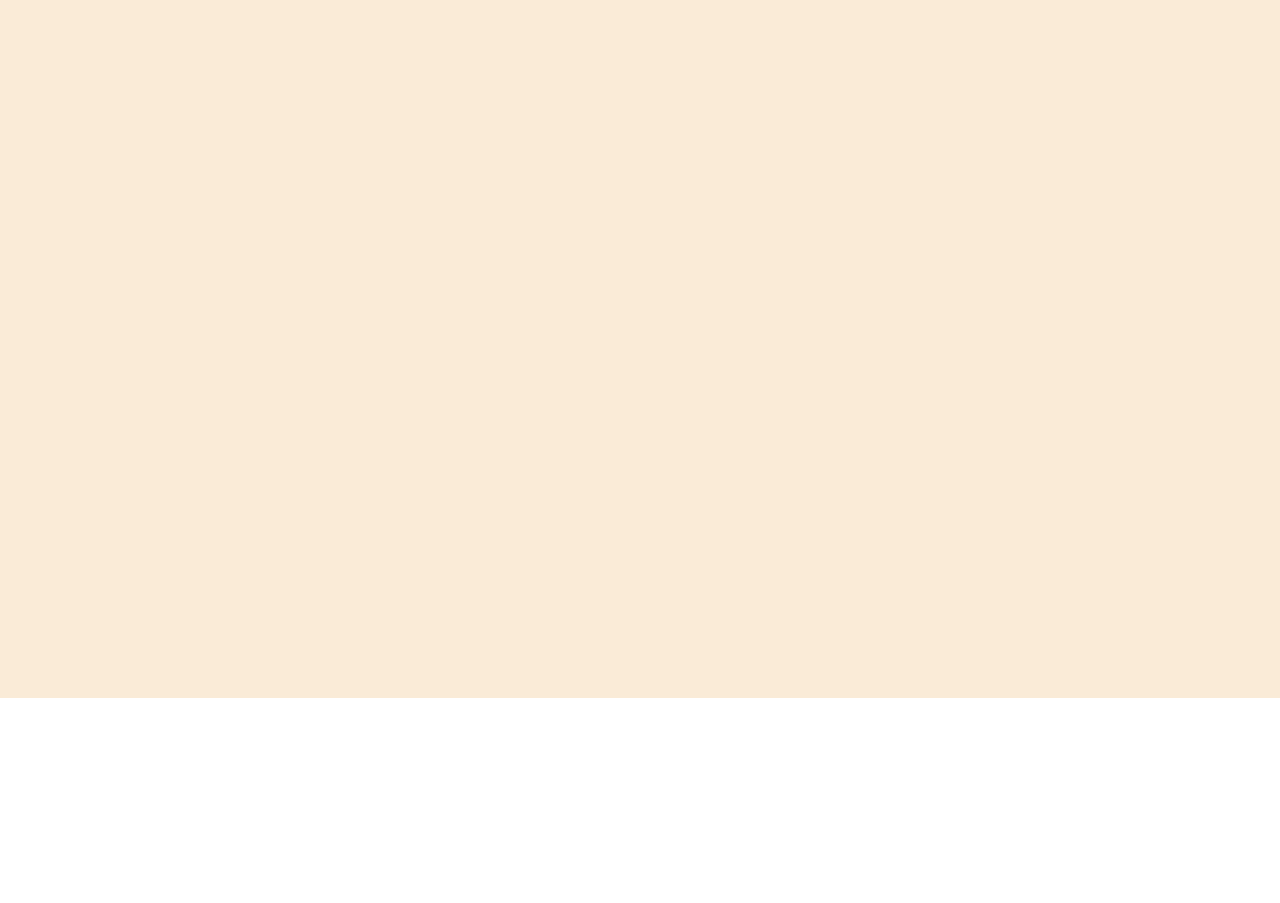
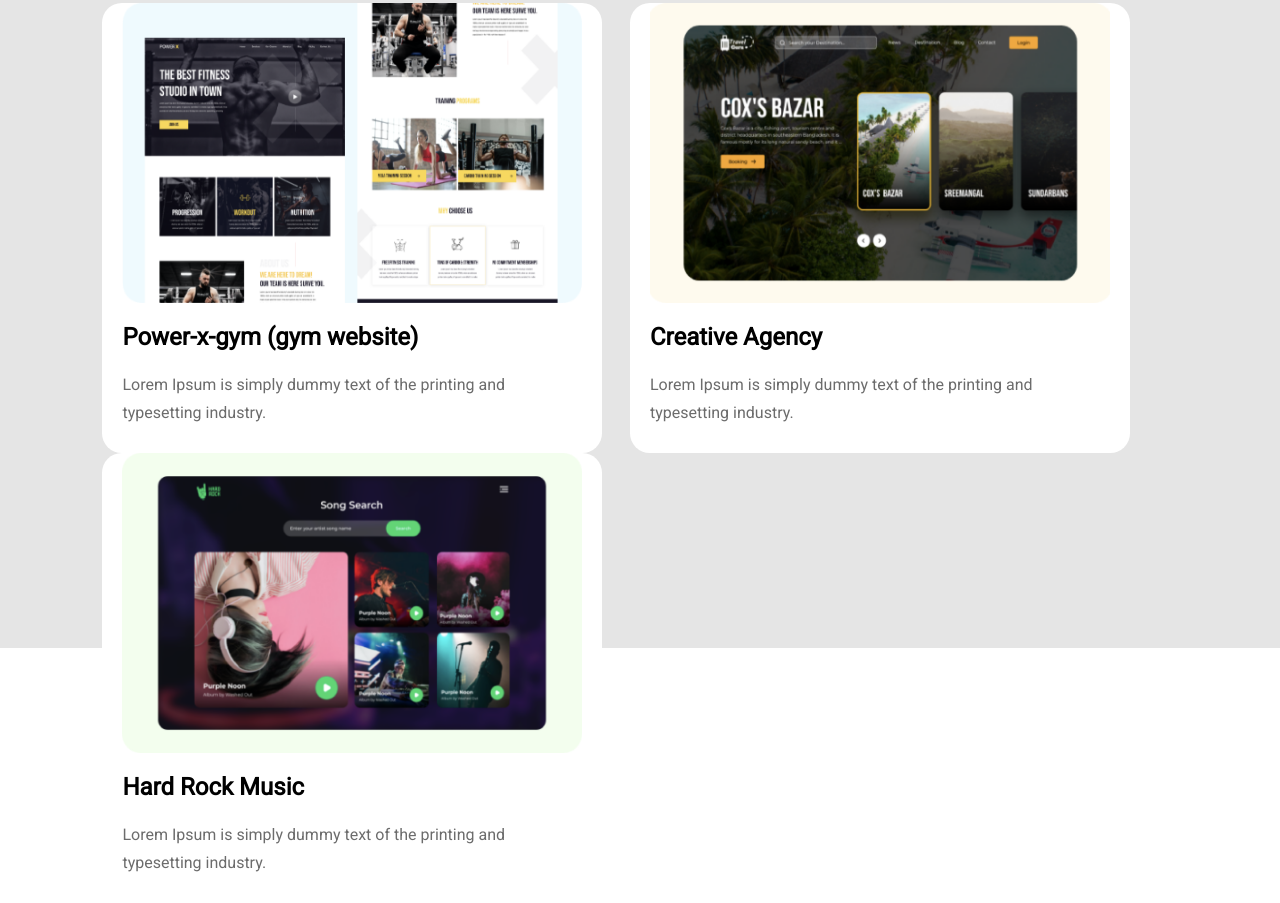
Before and after one commit to isouravx/personal-website-main, a plain HTML site: page index.html in a window 1280 px wide. Shown: the part 1772-2675 px from the top of the page. Before the commit the page ends 2470 px from the top, so only its background shows below. Drawn offline with Linux system fonts and the light colour scheme.

Commit message:
part 3 complete

```diff
--- a/index.html
+++ b/index.html
@@ -40,6 +40,29 @@
 
     <section class="third-part">
         <h2><span>LASTET</span> WORKING PROJECT</h2>
+        <div class="all-portfolio">
+            <div class="portfolio">
+                <img src="images/image 4.png" alt="">
+                <h3>Power-x-gym (gym website)</h3>
+                <p>Lorem Ipsum is simply dummy text of the
+                    printing and typesetting industry.
+                    </p>
+            </div>
+            <div class="portfolio">
+                <img src="images/image 5.png" alt="">
+                <h3>Creative Agency</h3>
+                <p>Lorem Ipsum is simply dummy text of the
+                    printing and typesetting industry.
+                    </p>
+            </div>
+            <div class="portfolio">
+                <img src="images/image 8.png" alt="">
+                <h3>Hard Rock Music</h3>
+                <p>Lorem Ipsum is simply dummy text of the
+                    printing and typesetting industry.
+                    </p>
+            </div>
+        </div>
     </section>
 
 
--- a/style.css
+++ b/style.css
@@ -28,7 +28,12 @@ h1 {
 h1 span {
   color: #ff8367;
 }
-
+p {
+  font-size: 16px;
+  font-weight: 400;
+  line-height: 28px;
+  color: #6c6c6c;
+}
 .half-width p {
   font-size: 16px;
   font-weight: 400;
@@ -77,8 +82,8 @@ h2 {
   margin-top: -140px;
 }
 .third-part {
-  height: 1000px;
-  background-color: antiquewhite;
+  height: 950px;
+  background-color: #e5e5e5;
 }
 
 .third-part h2 {
@@ -88,3 +93,31 @@ h2 {
 h2 span {
   color: #f46060;
 }
+.all-portfolio {
+  margin-left: 8%;
+}
+.portfolio {
+  margin-right: 2%;
+  height: 450px;
+  width: 500px;
+  background-color: #fff;
+  border-radius: 19.74px;
+  display: inline-block;
+}
+.portfolio img {
+  width: 460px;
+  height: 300px;
+  display: block;
+  margin-left: auto;
+  margin-right: auto;
+}
+h3 {
+  font-size: 24px;
+  font-weight: 700;
+  line-height: 28px;
+  padding: 20px 20px;
+}
+
+.portfolio p {
+  padding: 0 20px 20px;
+}
```
